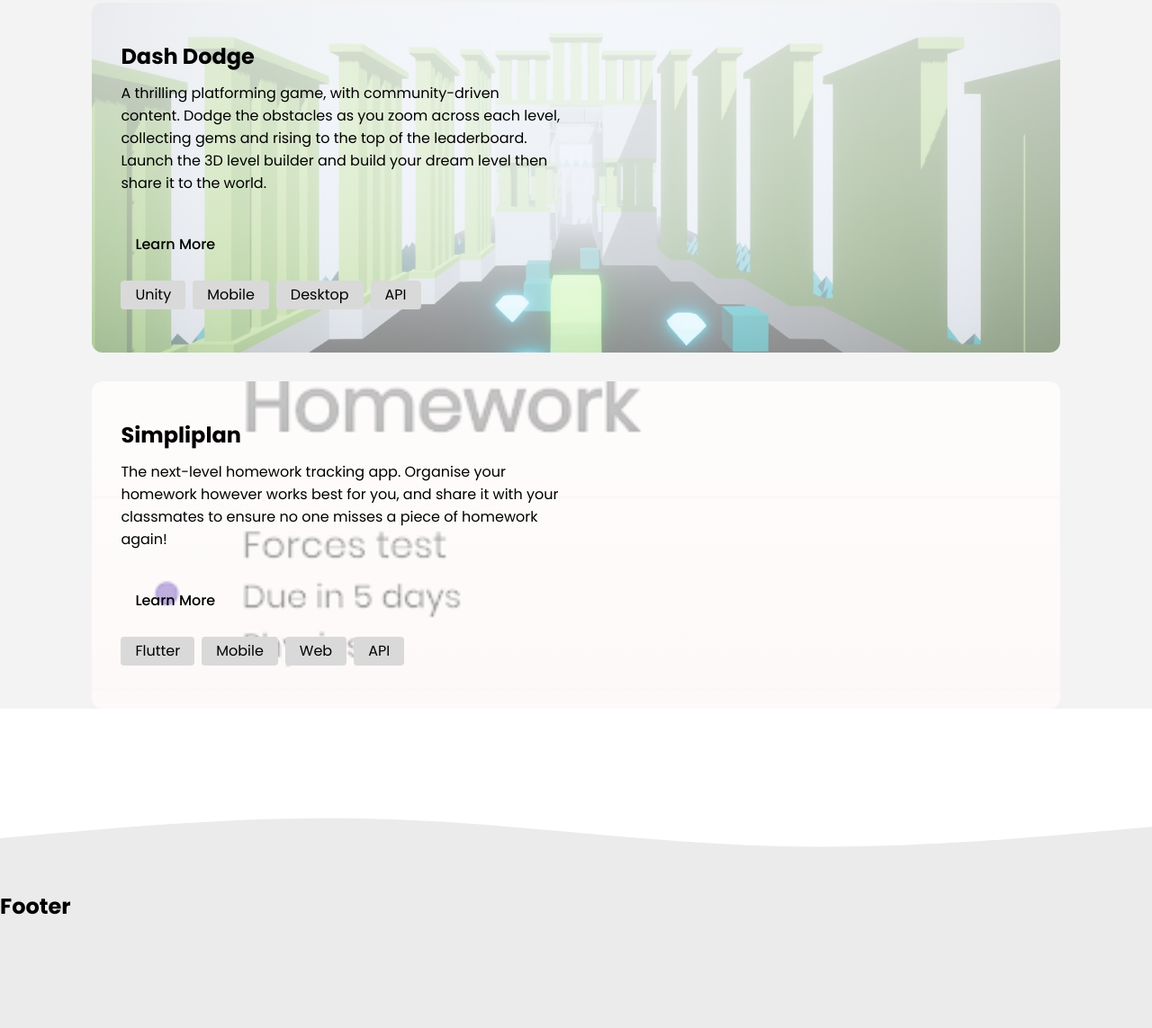
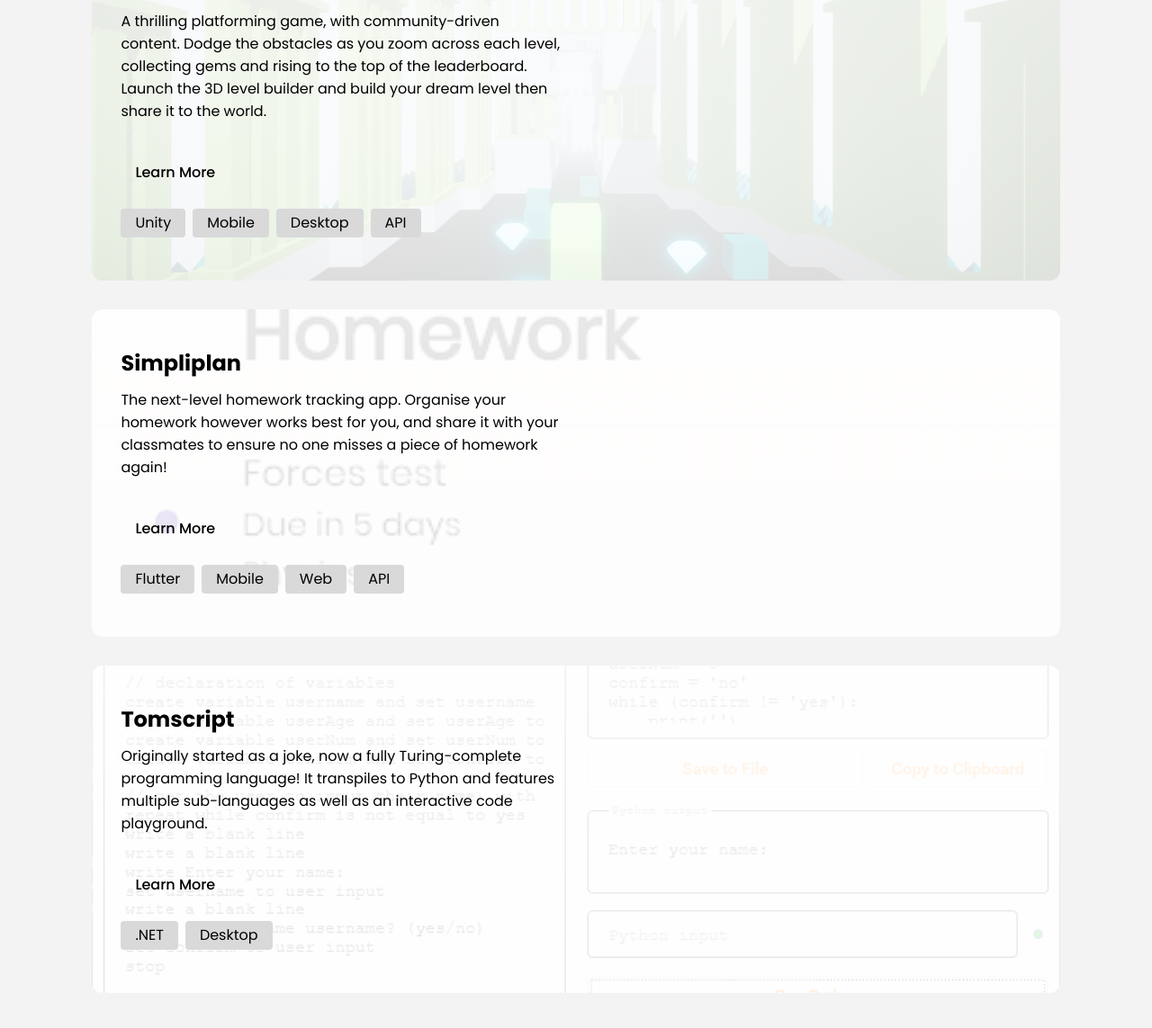
Before and after one commit to tomc128/personal-website-v1, a plain HTML site: page v2/index.html in a window 1280 px wide. Shown: the part 2363-3506 px from the top of the page at 90% size. Drawn offline with nearby package versions, Linux system fonts and the light colour scheme.

Commit message:
Added footer design, changed margin to padding on helper elements
Margin messes with element sizing, padding behaves better

```diff
--- a/v2/index.html
+++ b/v2/index.html
@@ -227,6 +227,28 @@
                         </div>
                     </div>
                 </div>
+
+                <div class="card flat image" id="project-tomscript">
+                    <div class="container">
+                        <div class="layout stretch-items large-items stretch-height">
+                            <div class="layout flex-container down">
+                                <h1>Tomscript</h1>
+                                <p>Originally started as a joke, now a fully Turing-complete programming language! It transpiles to Python and features multiple sub-languages as well as an interactive code playground.</p>
+
+                                <div class="flex-spacer margin-small"></div>
+
+                                <a href="#" class="button text small">Learn More</a>
+
+                                <div class="layout fixed-items margin-small">
+                                    <div class="chip">.NET</div>
+                                    <div class="chip">Desktop</div>
+                                </div>
+                            </div>
+                            <div>
+                            </div>
+                        </div>
+                    </div>
+                </div>
             </div>
         </div>
     </section>
@@ -238,7 +260,15 @@
     </div>
 
     <footer>
-        <h1>Footer</h1>
+        <div class="container">
+            <div class="title-decoration">
+                <span></span>
+                <span></span>
+                <span></span>
+            </div>
+            <h1>Tom Chapman</h1>
+            <p>Handcrafted with HTML, seasoned with SCSS and a pinch of JS. Copyright &copy; Tom Chapman 2022.</p>
+        </div>
     </footer>
 
 
--- a/v2/scss/components/_layout.scss
+++ b/v2/scss/components/_layout.scss
@@ -43,19 +43,19 @@
 }
 
 .margin-xsmall {
-    margin: 0.5rem 0;
+    padding: 0.5rem 0;
 }
 .margin-small {
-    margin: 1rem 0;
+    padding: 1rem 0;
 }
 .margin-medium {
-    margin: 1.5rem 0;
+    padding: 1.5rem 0;
 }
 .margin-large {
-    margin: 2rem 0;
+    padding: 2rem 0;
 }
 .margin-xlarge {
-    margin: 5rem 0;
+    padding: 5rem 0;
 }
 
 .spacer {
--- a/v2/scss/components/_text.scss
+++ b/v2/scss/components/_text.scss
@@ -1,6 +1,6 @@
 @use '../utility/variables';
 
-section {
+section, footer {
     h1 {
         margin: 1rem 0;
     }
--- a/v2/scss/sections/_footer.scss
+++ b/v2/scss/sections/_footer.scss
@@ -1,5 +1,5 @@
 footer {
-    height: 100vh;
+    height: 25vh;
 
     background-color: var(--background-three);
 }
@@ -8,4 +8,5 @@ footer {
     height: 8rem;
 
     color: var(--background-three);
+    background-color: var(--background-two);
 }
--- a/v2/scss/sections/_projects.scss
+++ b/v2/scss/sections/_projects.scss
@@ -26,5 +26,12 @@ section#projects {
 
             background-size: cover;
         }
+
+        #project-tomscript {
+            background: var(--image-overlay),
+                url('../../img/projects/tomscript/code-playground.png') no-repeat center center;
+
+            background-size: cover;
+        }
     }
 }
--- a/v2/scss/sections/_tech.scss
+++ b/v2/scss/sections/_tech.scss
@@ -4,7 +4,7 @@ section#tech {
     background-color: var(--background);
     > .container {
         height: auto;
-        margin-top: 10rem;
+        // margin-top: 10rem;
 
         > .card {
             min-height: 50vh;
--- a/v2/scss/utility/_setup.scss
+++ b/v2/scss/utility/_setup.scss
@@ -16,7 +16,7 @@ body {
     box-sizing: border-box;
 }
 
-section {
+section, footer {
     > .container {
         margin: 0 4%;
 
@@ -30,9 +30,7 @@ section {
             margin: 0 20%;
         }
     }
-}
 
-section, footer {
     h1 {
         font-size: 1.5rem;
         font-weight: 700;
--- a/v2/scss/utility/_variables.scss
+++ b/v2/scss/utility/_variables.scss
@@ -9,7 +9,7 @@ $dark-background-four: #333;
 $dark-primary-colour: #eb5757;
 $dark-primary-colour-two: #9d2727; // generated from hsla(0, 60%, 48%, .65) on black bg
 $dark-primary-colour-three: #531515; // generated from hsla(0, 60%, 45%, .45) on black bg
-$dark-image-overlay: linear-gradient(rgba(0, 0, 0, 0.75), rgba(0, 0, 0, 0.5));
+$dark-image-overlay: linear-gradient(rgba(0, 0, 0, 0.85), rgba(0, 0, 0, 0.65));
 
 // Light
 $light-foreground: #000;
@@ -20,7 +20,7 @@ $light-background-four: #D9D9D9;
 $light-primary-colour: #eb5757;
 $light-primary-colour-two: #f98e8e;
 $light-primary-colour-three: #ffc3c3;
-$light-image-overlay: linear-gradient(rgba(255, 255, 255, 0.75), rgba(255, 255, 255, 0.5));
+$light-image-overlay: linear-gradient(rgba(255, 255, 255, 0.9), rgba(255, 255, 255, 0.85));
 
 // Spacing & Guides
 $decoration-height: 0.5rem;
```
Also changed, not shown: v2/css-debug/main.css, v2/css/main.css, v2/img/projects/tomscript/code-playground.png (added).
